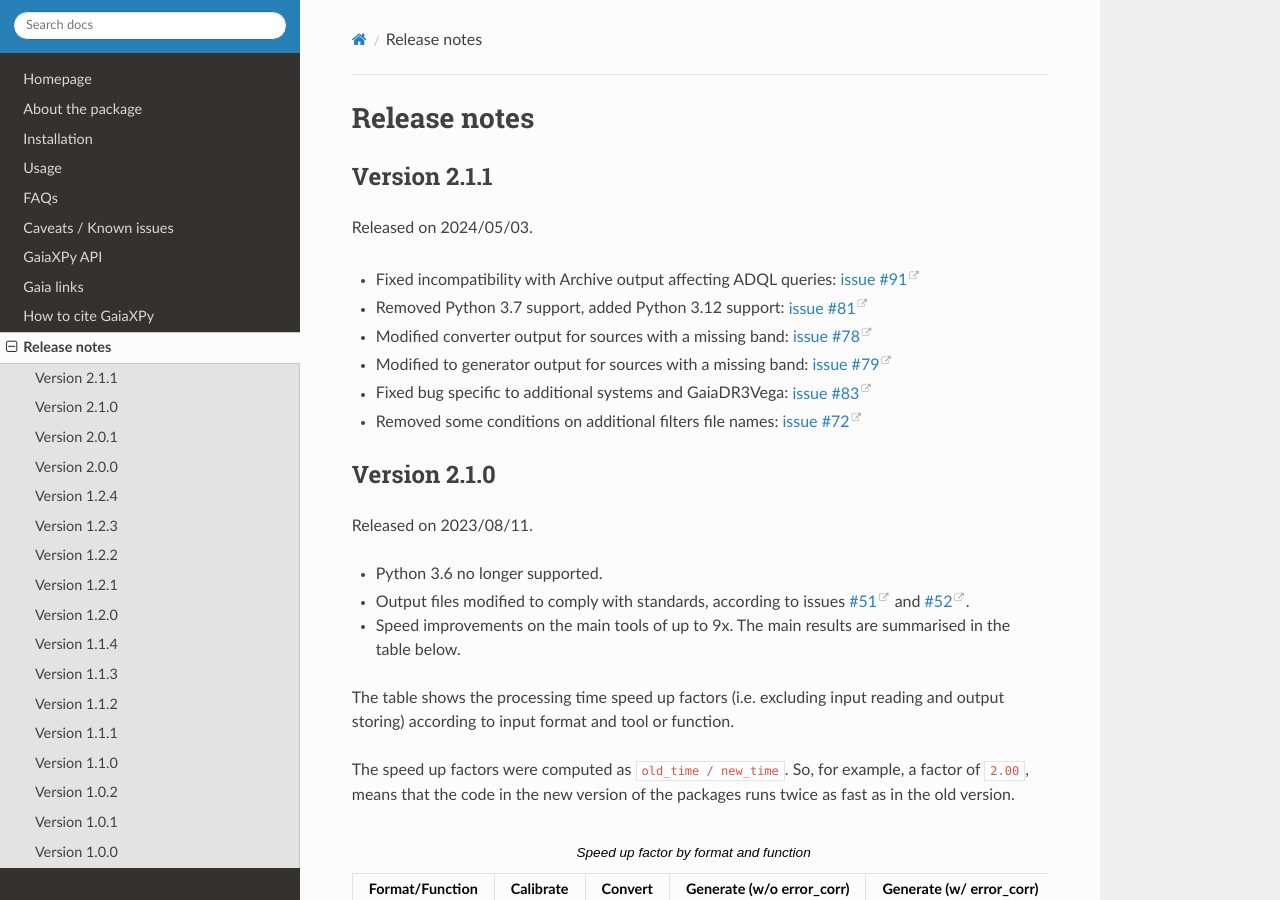
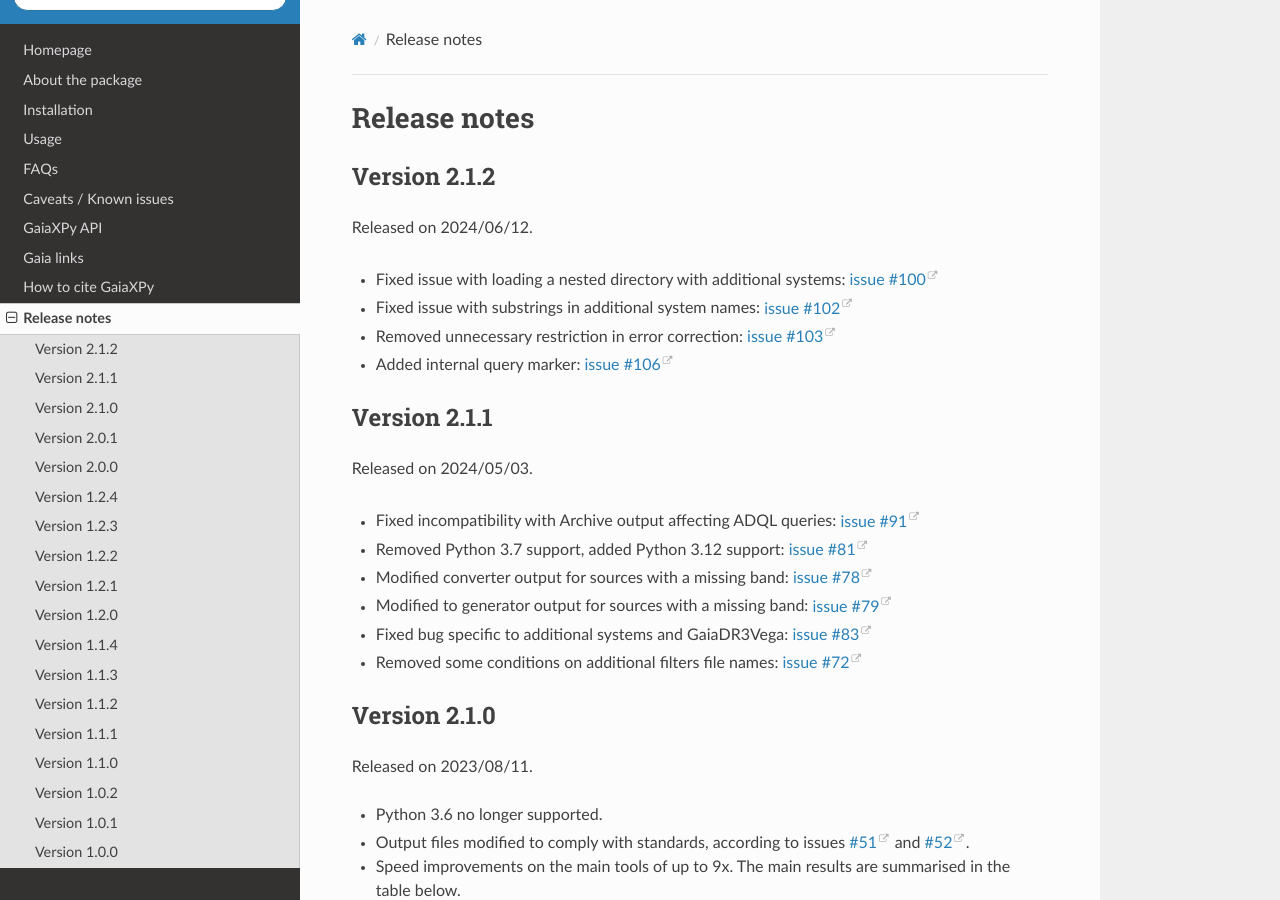
Before and after one commit to gaia-dpci/GaiaXPy, a Sphinx documentation site: the page built from docs/releasenotes.rst, in a window 1280 px wide and 900 px high. Built offline with Sphinx 7.4.7 and the Read the Docs theme 2.0.0, drawn with Linux system fonts in a browser that asks for light colours; formulas are drawn with MathJax 3.

Commit message:
Add release notes and DOI

```diff
--- a/docs/cite.rst
+++ b/docs/cite.rst
@@ -18,6 +18,8 @@
 
 DOIs
 ----
+* **DOI v2.1.2**: 10.5281/zenodo.11617977
+
 * **DOI v2.1.1**: 10.5281/zenodo.11108915
 
 * **DOI v2.1.0**: 10.5281/zenodo.8239995
--- a/docs/releasenotes.rst
+++ b/docs/releasenotes.rst
@@ -2,6 +2,16 @@
 =============
 
 .. _releasenotes:
+
+Version 2.1.2
+-------------
+Released on 2024/06/12.
+
+* Fixed issue with loading a nested directory with additional systems: `issue #100 <https://github.com/gaia-dpci/GaiaXPy/issues/100>`_
+* Fixed issue with substrings in additional system names: `issue #102 <https://github.com/gaia-dpci/GaiaXPy/issues/102>`_
+* Removed unnecessary restriction in error correction: `issue #103 <https://github.com/gaia-dpci/GaiaXPy/issues/103>`_
+* Added internal query marker: `issue #106 <https://github.com/gaia-dpci/GaiaXPy/issues/106>`_
+
 
 Version 2.1.1
 -------------
```
